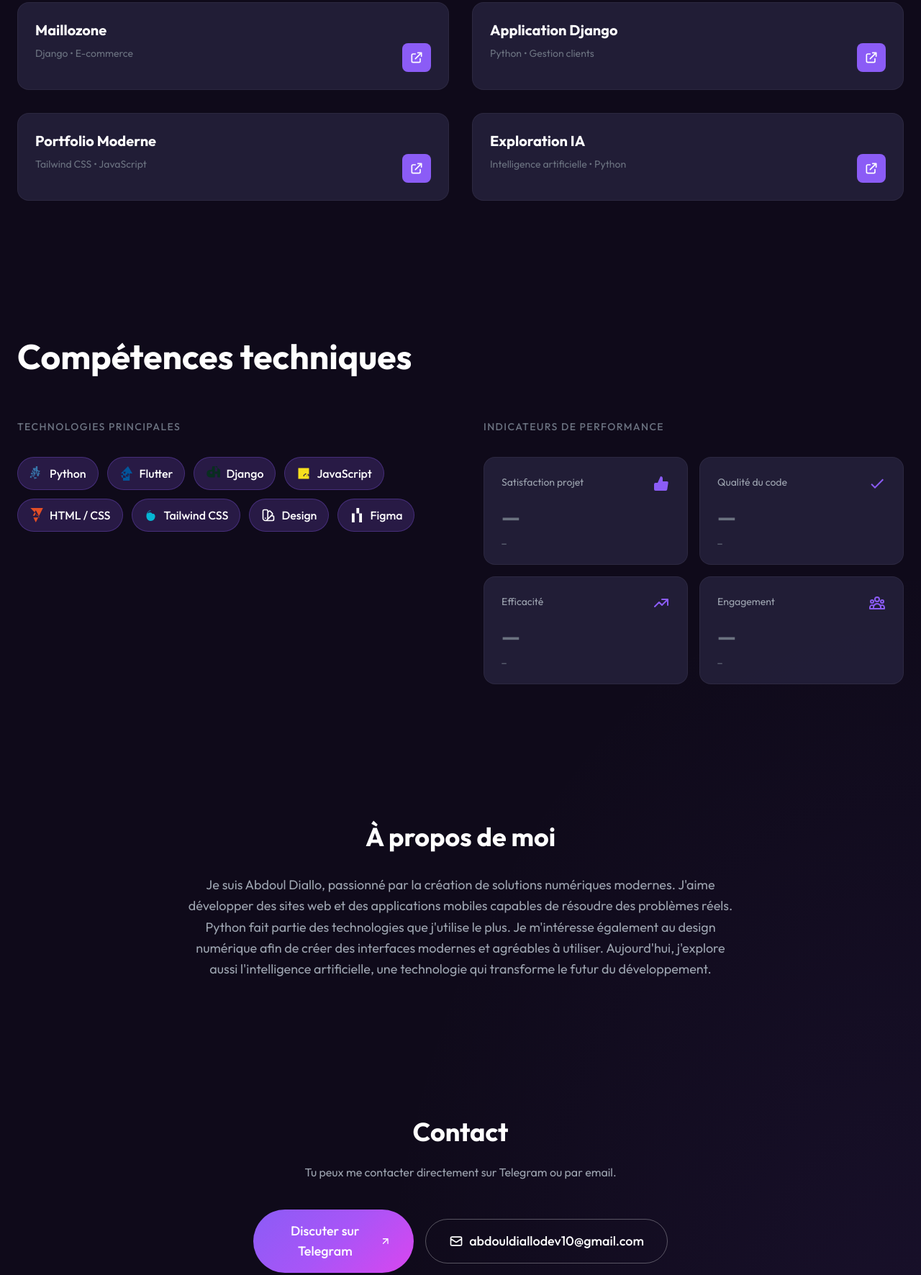
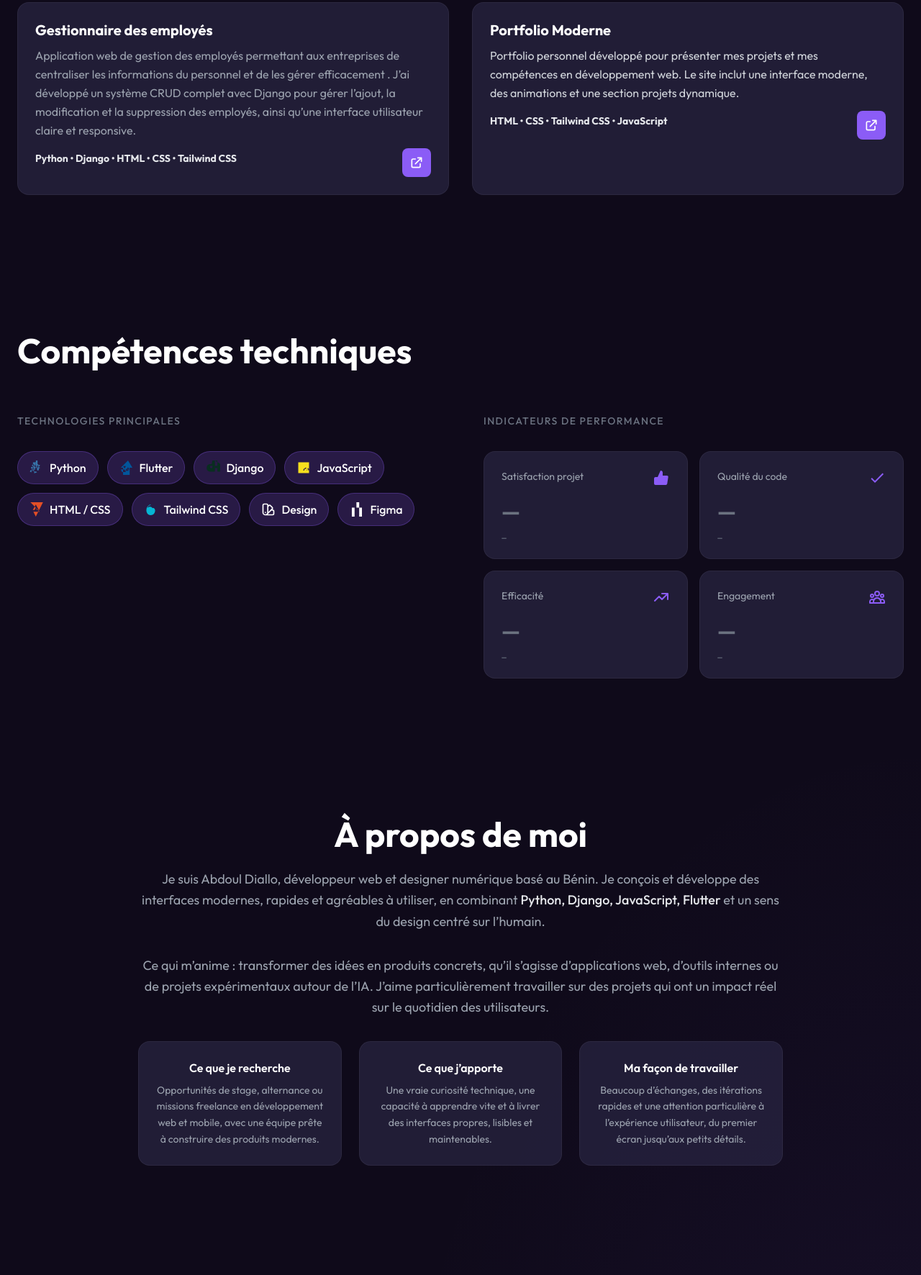
Before and after one commit to abdouldev-dotcom/portfolio, a plain HTML site: page index.html in a window 1280 px wide. Shown: the part 989-2761 px from the top of the page at 72% size. Drawn offline with nearby package versions, Linux system fonts and the light colour scheme.

Commit message:
Mise a jour

```diff
--- a/index.html
+++ b/index.html
@@ -101,6 +101,11 @@
       transform: translateY(-8px);
       box-shadow: 0 25px 50px -12px rgba(139, 92, 246, 0.25);
     }
+
+    /* Délais en cascade pour l'animation des projets */
+    .project-card:nth-child(1) { transition-delay: 0.1s; }
+    .project-card:nth-child(2) { transition-delay: 0.2s; }
+    .project-card:nth-child(3) { transition-delay: 0.3s; }
 
     #mobile-menu {
       max-height: 0;
@@ -226,7 +231,7 @@
       <div class="fade-in">
         <div class="flex items-center gap-3 mb-6">
           <div class="w-8 h-px bg-[#8B5CF6]"></div>
-          <span class="text-[#A78BFA] text-sm font-medium tracking-[0.2em] uppercase">Développeur web & Designer</span>
+          <span class="text-[#A78BFA] text-sm font-medium tracking-[0.2em] uppercase">Développeur full-stack & Designer</span>
         </div>
 
         <h1 class="text-5xl md:text-6xl lg:text-7xl font-bold leading-[1.1] mb-6">
@@ -239,7 +244,7 @@
         </p>
 
         <div class="flex flex-wrap gap-4 mb-12">
-          <a href="#projects" class="inline-flex items-center gap-2 bg-white text-gray-900 px-6 py-3 rounded-full font-medium hover:bg-gray-100 transition-all">
+          <a href="#projects" id="voir-projets-btn" class="inline-flex items-center gap-2 bg-white text-gray-900 px-6 py-3 rounded-full font-medium hover:bg-gray-100 transition-all">
             Voir les projets
             <svg class="w-4 h-4" fill="none" stroke="currentColor" viewBox="0 0 24 24"><path stroke-linecap="round" stroke-linejoin="round" stroke-width="2" d="M17 8l4 4m0 0l-4 4m4-4H3"/></svg>
           </a>
@@ -252,14 +257,6 @@
         <div class="flex flex-wrap items-center gap-8">
           <span class="text-white font-semibold">1+ ans d'expérience</span>
           <span class="text-white font-semibold">3+ projets</span>
-          <div class="flex items-center gap-3">
-            <div class="flex -space-x-2">
-              <div class="w-8 h-8 rounded-full bg-[#8B5CF6] border-2 border-[#0F0A1A]"></div>
-              <div class="w-8 h-8 rounded-full bg-[#A855F7] border-2 border-[#0F0A1A]"></div>
-              <div class="w-8 h-8 rounded-full bg-[#6D28D9] border-2 border-[#0F0A1A]"></div>
-            </div>
-            <span class="text-white font-medium">Clients satisfaits</span>
-          </div>
         </div>
       </div>
 
@@ -294,18 +291,15 @@
     <div class="grid md:grid-cols-2 gap-6 lg:gap-8">
       <article class="project-card group bg-[#2D2A4A]/60 rounded-2xl overflow-hidden border border-white/5 hover:border-[#8B5CF6]/30 transition-all">
         <div class="p-6 relative">
-          <h3 class="text-xl font-bold mb-2">Maillozone</h3>
-          <p class="text-gray-500 text-sm mb-4">Django • E-commerce</p>
-          <a href="#" class="absolute bottom-6 right-6 w-10 h-10 rounded-lg bg-[#8B5CF6] flex items-center justify-center hover:bg-[#7C3AED] transition-colors">
-            <svg class="w-5 h-5" fill="none" stroke="currentColor" viewBox="0 0 24 24"><path stroke-linecap="round" stroke-linejoin="round" stroke-width="2" d="M10 6H6a2 2 0 00-2 2v10a2 2 0 002 2h10a2 2 0 002-2v-4M14 4h6m0 0v6m0-6L10 14"/></svg>
-          </a>
-        </div>
-      </article>
-
-      <article class="project-card group bg-[#2D2A4A]/60 rounded-2xl overflow-hidden border border-white/5 hover:border-[#8B5CF6]/30 transition-all">
-        <div class="p-6 relative">
-          <h3 class="text-xl font-bold mb-2">Application Django</h3>
-          <p class="text-gray-500 text-sm mb-4">Python • Gestion clients</p>
+          <h3 class="text-xl font-bold mb-2">Gestionnaire des employés</h3>
+          <p class="text-gray-400 mb-4 leading-relaxed">
+            Application web de gestion des employés permettant aux entreprises
+              de centraliser les informations du personnel et de les gérer efficacement .
+              J’ai développé un système CRUD complet avec Django pour gérer
+              l’ajout, la modification et la suppression des employés,
+              ainsi qu’une interface utilisateur claire et responsive.
+            </p>
+          <p class="text-gray-200 text-sm mb-4"> <strong>Python • Django • HTML • CSS •  Tailwind CSS </strong> </p>
           <a href="#" class="absolute bottom-6 right-6 w-10 h-10 rounded-lg bg-[#8B5CF6] flex items-center justify-center hover:bg-[#7C3AED] transition-colors">
             <svg class="w-5 h-5" fill="none" stroke="currentColor" viewBox="0 0 24 24"><path stroke-linecap="round" stroke-linejoin="round" stroke-width="2" d="M10 6H6a2 2 0 00-2 2v10a2 2 0 002 2h10a2 2 0 002-2v-4M14 4h6m0 0v6m0-6L10 14"/></svg>
           </a>
@@ -315,22 +309,20 @@
       <article class="project-card group bg-[#2D2A4A]/60 rounded-2xl overflow-hidden border border-white/5 hover:border-[#8B5CF6]/30 transition-all">
         <div class="p-6 relative">
           <h3 class="text-xl font-bold mb-2">Portfolio Moderne</h3>
-          <p class="text-gray-500 text-sm mb-4">Tailwind CSS • JavaScript</p>
+          <p class="text-gray-300 mb-4 leading-relaxed">
+            Portfolio personnel développé pour présenter mes projets
+            et mes compétences en développement web.
+            Le site inclut une interface moderne, des animations
+            et une section projets dynamique.
+            </p>
+          <p class="text-gray-200 text-sm mb-4"> <strong>HTML • CSS •  Tailwind CSS • JavaScript</p> </strong>
           <a href="#" class="absolute bottom-6 right-6 w-10 h-10 rounded-lg bg-[#8B5CF6] flex items-center justify-center hover:bg-[#7C3AED] transition-colors">
             <svg class="w-5 h-5" fill="none" stroke="currentColor" viewBox="0 0 24 24"><path stroke-linecap="round" stroke-linejoin="round" stroke-width="2" d="M10 6H6a2 2 0 00-2 2v10a2 2 0 002 2h10a2 2 0 002-2v-4M14 4h6m0 0v6m0-6L10 14"/></svg>
           </a>
         </div>
       </article>
 
-      <article class="project-card group bg-[#2D2A4A]/60 rounded-2xl overflow-hidden border border-white/5 hover:border-[#8B5CF6]/30 transition-all">
-        <div class="p-6 relative">
-          <h3 class="text-xl font-bold mb-2">Exploration IA</h3>
-          <p class="text-gray-500 text-sm mb-4">Intelligence artificielle • Python</p>
-          <a href="#" class="absolute bottom-6 right-6 w-10 h-10 rounded-lg bg-[#8B5CF6] flex items-center justify-center hover:bg-[#7C3AED] transition-colors">
-            <svg class="w-5 h-5" fill="none" stroke="currentColor" viewBox="0 0 24 24"><path stroke-linecap="round" stroke-linejoin="round" stroke-width="2" d="M10 6H6a2 2 0 00-2 2v10a2 2 0 002 2h10a2 2 0 002-2v-4M14 4h6m0 0v6m0-6L10 14"/></svg>
-          </a>
-        </div>
-      </article>
+
     </div>
   </div>
 </section>
@@ -424,24 +416,57 @@
 
 <!-- About -->
 <section id="about" class="py-24 px-6 reveal">
-  <div class="max-w-3xl mx-auto text-center">
-    <h2 class="text-4xl font-bold mb-8">À propos de moi</h2>
-    <p class="text-gray-400 leading-relaxed text-lg">
-      Je suis Abdoul Diallo, passionné par la création de solutions numériques modernes.
-      J'aime développer des sites web et des applications mobiles capables de résoudre des problèmes réels.
-      Python fait partie des technologies que j'utilise le plus.
-      Je m'intéresse également au design numérique afin de créer des interfaces modernes
-      et agréables à utiliser. Aujourd'hui, j'explore aussi l'intelligence artificielle,
-      une technologie qui transforme le futur du développement.
+  <div class="max-w-4xl mx-auto text-center">
+    <h2 class="text-4xl md:text-5xl font-bold mb-6">À propos de moi</h2>
+    <p class="text-gray-400 leading-relaxed text-lg mb-8">
+      Je suis Abdoul Diallo, développeur web et designer numérique basé au Bénin.
+      Je conçois et développe des interfaces modernes, rapides et agréables à utiliser,
+      en combinant <span class="text-gray-200 font-medium">Python, Django, JavaScript, Flutter</span>
+      et un sens du design centré sur l’humain.
     </p>
+    <p class="text-gray-400 leading-relaxed text-lg mb-8">
+      Ce qui m’anime : transformer des idées en produits concrets, qu’il s’agisse
+      d’applications web, d’outils internes ou de projets expérimentaux autour de l’IA.
+      J’aime particulièrement travailler sur des projets qui ont un impact réel sur
+      le quotidien des utilisateurs.
+    </p>
+    <div class="grid md:grid-cols-3 gap-6 text-left md:text-center">
+      <div class="bg-[#2D2A4A]/60 border border-white/5 rounded-2xl p-6">
+        <h3 class="text-white font-semibold mb-2">Ce que je recherche</h3>
+        <p class="text-gray-400 text-sm leading-relaxed">
+          Opportunités de stage, alternance ou missions freelance en développement web
+          et mobile, avec une équipe prête à construire des produits modernes.
+        </p>
+      </div>
+      <div class="bg-[#2D2A4A]/60 border border-white/5 rounded-2xl p-6">
+        <h3 class="text-white font-semibold mb-2">Ce que j’apporte</h3>
+        <p class="text-gray-400 text-sm leading-relaxed">
+          Une vraie curiosité technique, une capacité à apprendre vite et à livrer
+          des interfaces propres, lisibles et maintenables.
+        </p>
+      </div>
+      <div class="bg-[#2D2A4A]/60 border border-white/5 rounded-2xl p-6">
+        <h3 class="text-white font-semibold mb-2">Ma façon de travailler</h3>
+        <p class="text-gray-400 text-sm leading-relaxed">
+          Beaucoup d’échanges, des itérations rapides et une attention particulière
+          à l’expérience utilisateur, du premier écran jusqu’aux petits détails.
+        </p>
+      </div>
+    </div>
   </div>
 </section>
 
-<!-- Contact -->
+<!-- Contact / CTA -->
 <section id="contact" class="py-24 px-6 reveal">
-  <div class="max-w-xl mx-auto text-center">
-    <h2 class="text-4xl font-bold mb-6">Contact</h2>
-    <p class="text-gray-400 mb-10">Tu peux me contacter directement sur Telegram ou par email.</p>
+  <div class="max-w-3xl mx-auto text-center bg-[#2D2A4A]/60 border border-white/5 rounded-3xl px-8 py-12">
+    <h2 class="text-4xl md:text-5xl font-bold mb-4">Travaillons ensemble</h2>
+    <p class="text-gray-400 mb-6 text-lg">
+      Un projet web, une application mobile ou une idée à prototyper&nbsp;?
+      Je suis disponible pour stage, alternance ou missions freelance.
+    </p>
+    <p class="text-gray-500 mb-10 text-sm">
+      Réponse rapide garantie. N’hésite pas à me donner quelques lignes sur ton projet ou ton besoin.
+    </p>
     <div class="flex flex-col sm:flex-row gap-4 justify-center items-center">
       <a href="https://t.me/+2290191747435" target="_blank" rel="noopener noreferrer"
          class="inline-flex items-center gap-2 btn-gradient px-8 py-4 rounded-full text-lg font-medium text-white transition-all">
@@ -486,6 +511,26 @@ function revealOnScroll() {
 
 window.addEventListener("scroll", revealOnScroll);
 window.addEventListener("load", revealOnScroll);
+
+// Animation au clic sur "Voir les projets"
+document.getElementById("voir-projets-btn")?.addEventListener("click", (e) => {
+  e.preventDefault();
+  const projectsSection = document.getElementById("projects");
+  const projectCards = projectsSection?.querySelectorAll(".project-card");
+
+  // Réinitialise l'animation des cartes
+  projectsSection?.classList.remove("active");
+  projectCards?.forEach((card) => card.classList.remove("active"));
+
+  // Scroll fluide vers la section projets
+  projectsSection?.scrollIntoView({ behavior: "smooth", block: "start" });
+
+  // Déclenche l'animation en cascade après le scroll
+  setTimeout(() => {
+    projectsSection?.classList.add("active");
+    projectCards?.forEach((card) => card.classList.add("active"));
+  }, 400);
+});
 </script>
 </body>
 </html>
```
